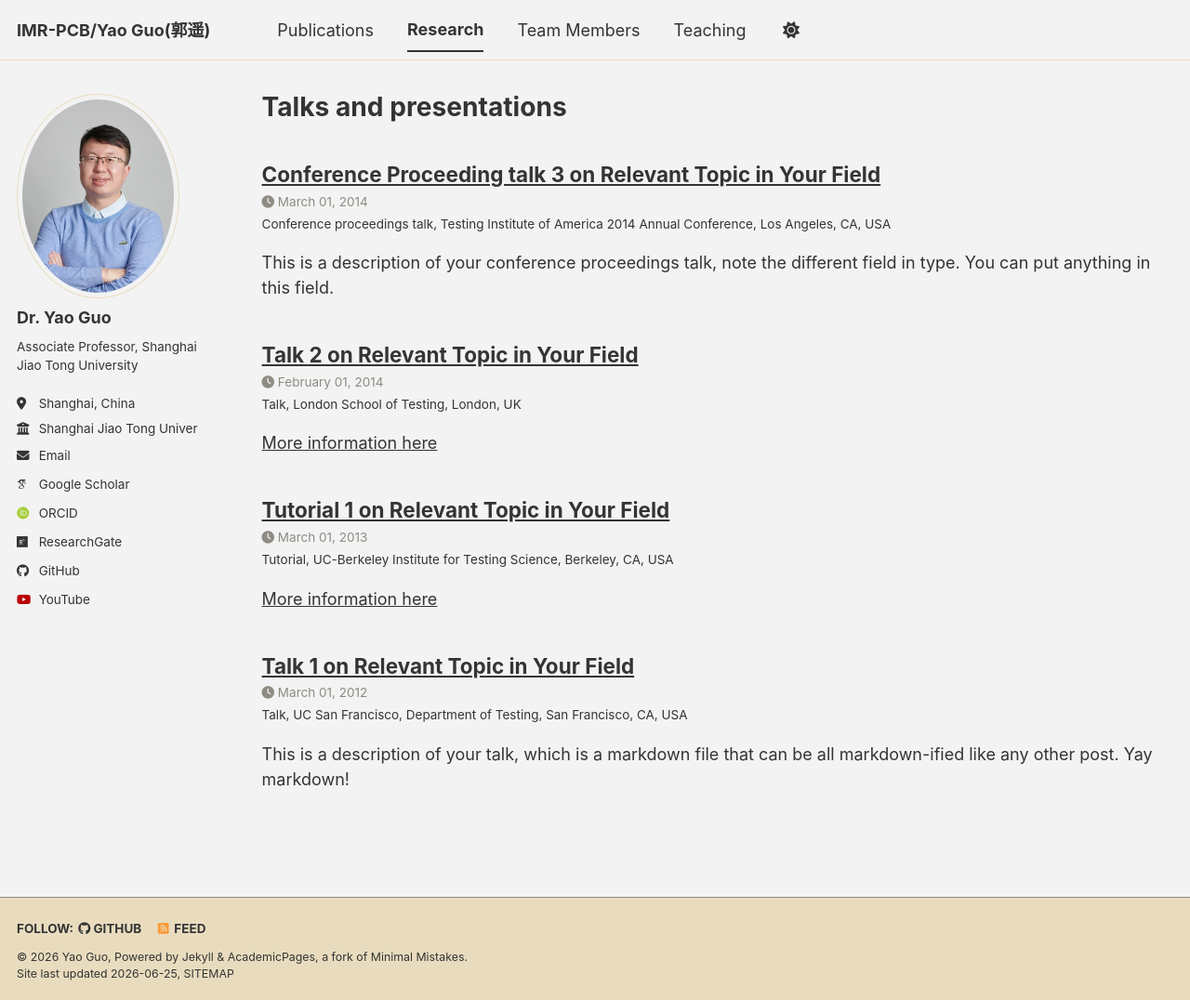
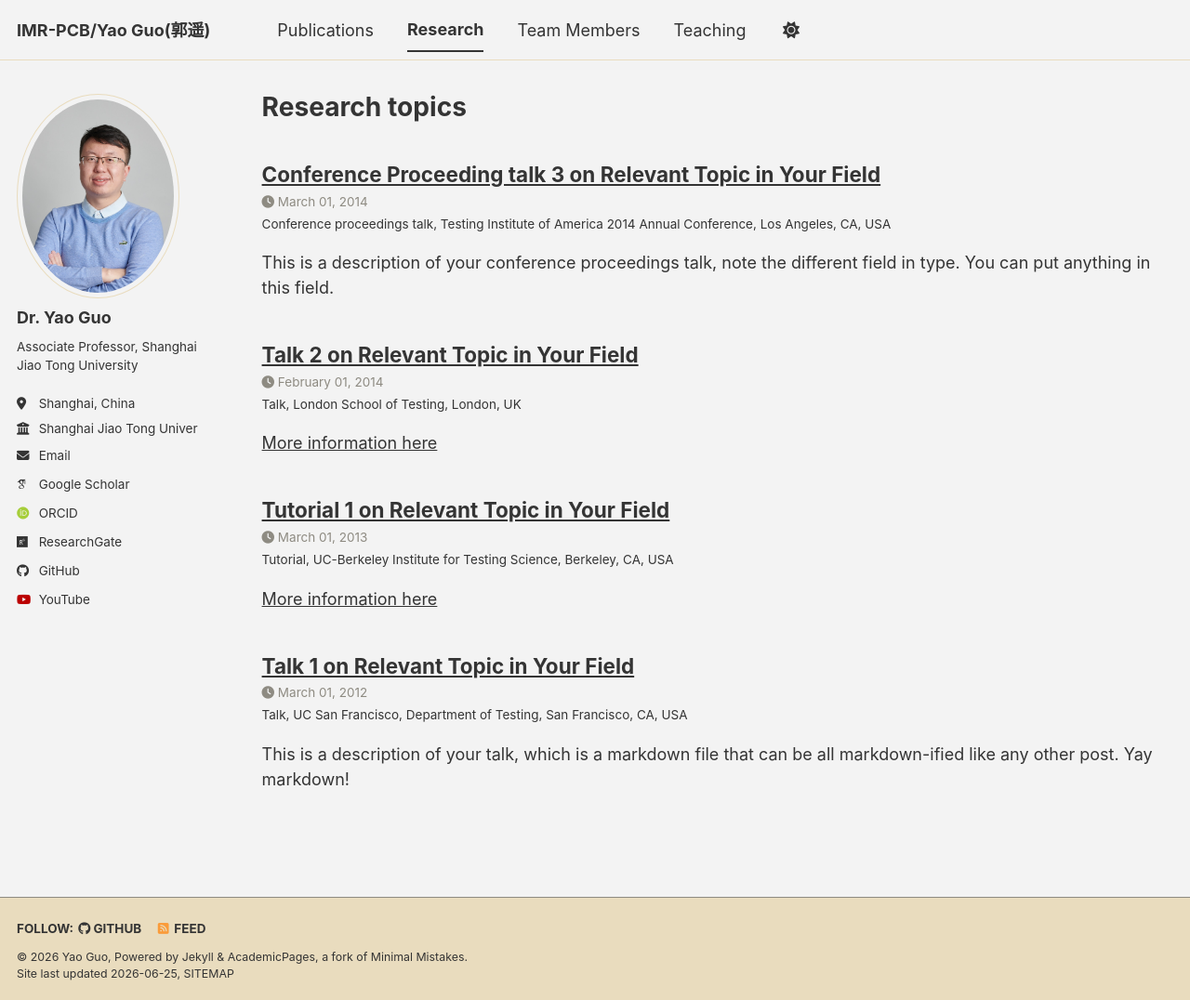
Before and after one commit to IMR-PCB/IMR-PCB.github.io, a Jekyll site: the page built from _pages/talks.html, in a window 1280 px wide and 1076 px high. Shown: the whole window at 93% size. Built offline with Jekyll 4.4.1, drawn with Linux system fonts in a browser that asks for light colours; some web fonts are replaced; a script bundle is joined from its source files by our own code; library files that are not in the unit come from our copies.

Commit message:
Update talks.html

```diff
--- a/_pages/talks.html
+++ b/_pages/talks.html
@@ -1,13 +1,13 @@
 ---
 layout: archive
-title: "Talks and presentations"
+title: "Research topics"
 permalink: /talks/
 author_profile: true
 ---
 
 {% if site.talkmap_link == true %}
 
-<p style="text-decoration:underline;"><a href="/talkmap.html">See a map of all the places I've given a talk!</a></p>
+<p style="text-decoration:underline;"><a href="/talkmap.html">See a map of all the places AAA!</a></p>
 
 {% endif %}
 
```
